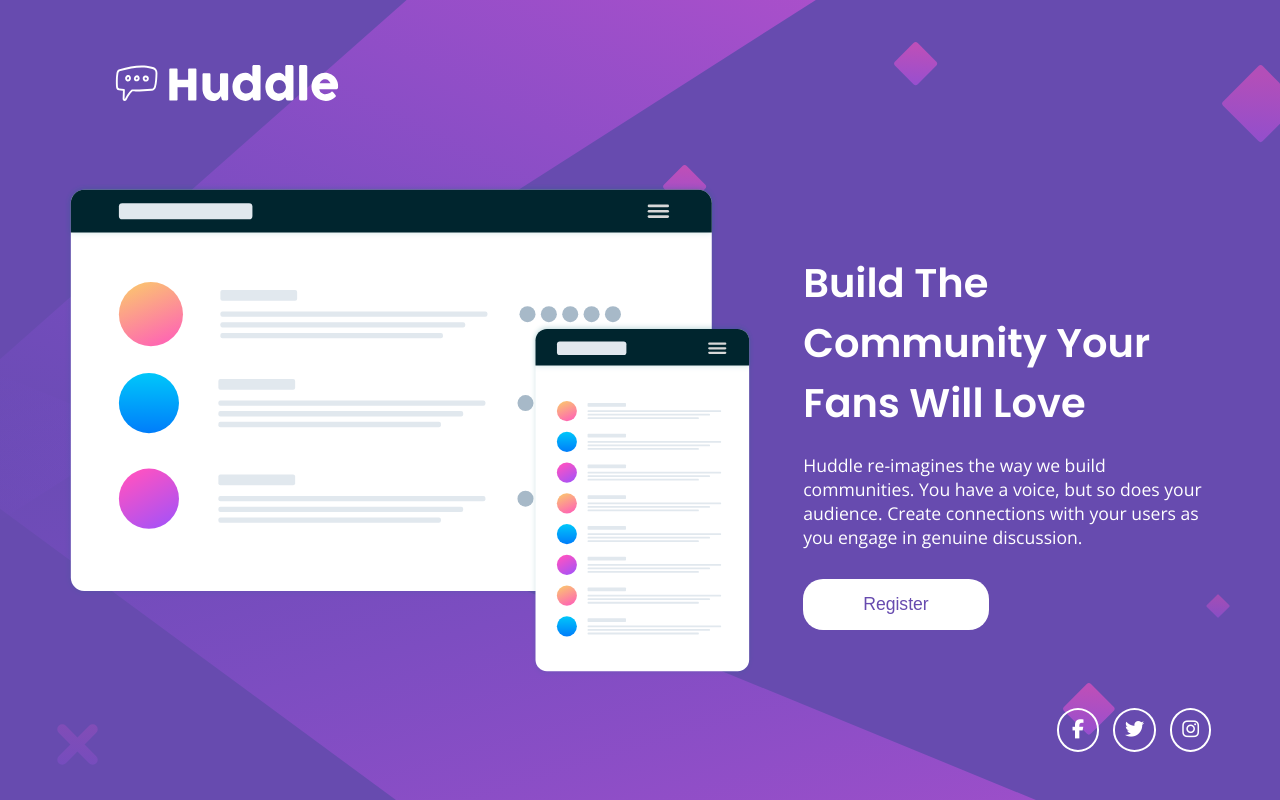
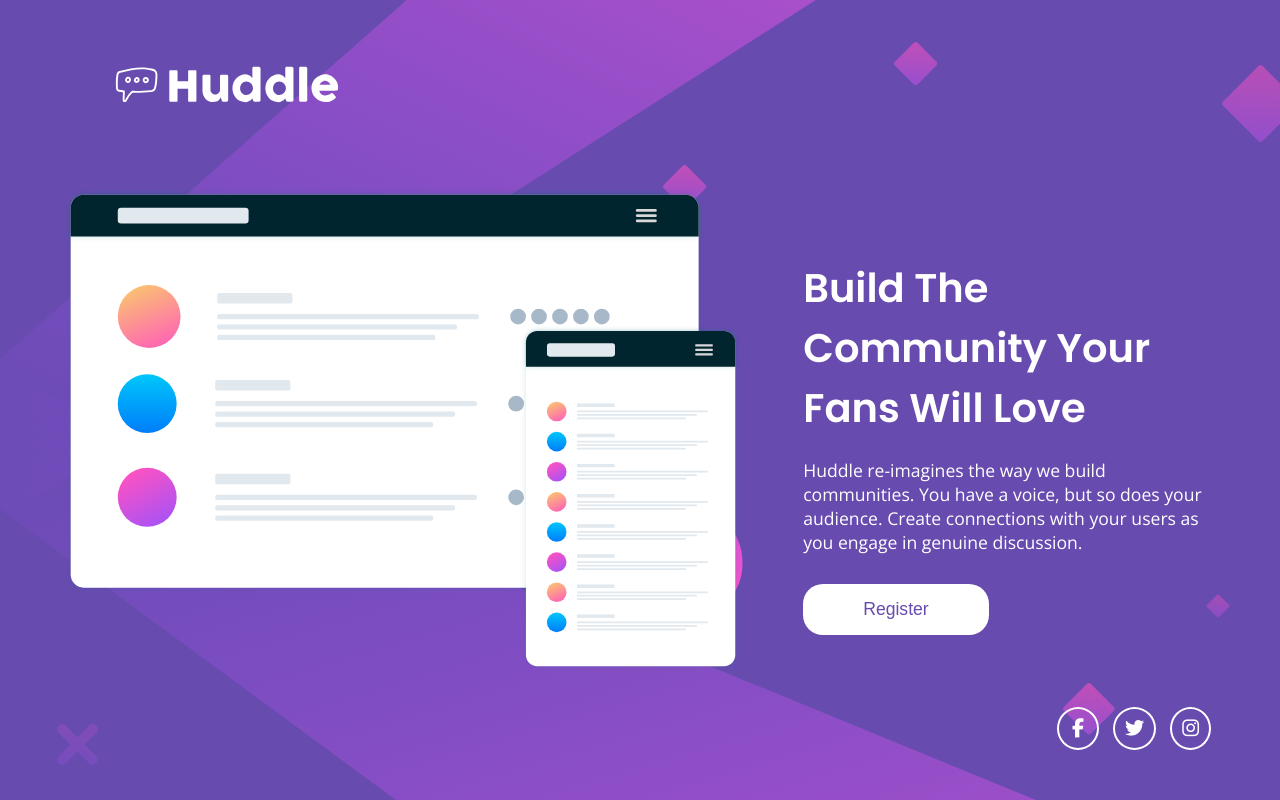
Before and after one commit to louisep1/frontend-mentor-huddle-landing-page, a plain HTML site: page index.html in a window 1280 px wide. Drawn offline with nearby package versions, Linux system fonts and the light colour scheme; files whose address does not match are found by name.

Commit message:
Update style.css

```diff
--- a/style.css
+++ b/style.css
@@ -45,7 +45,7 @@ main {
 }
 
 main img {
-  width: 100%;
+  width: 98%;
 }
 
 .text {
```
